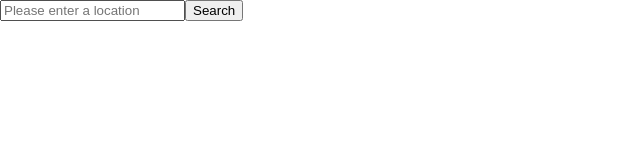
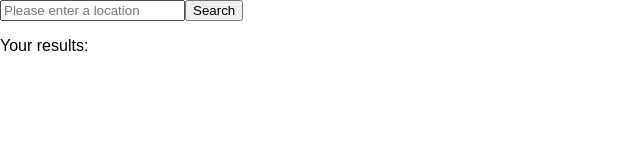
Before and after one commit to mwhittet/react-foursquare-search, a React (Create React App) app: page / in a window 1280 px wide. Shown: the top 160 px of the page, without its empty margins (0-640 px from the left). Built offline with nearby package versions, Linux system fonts and the light colour scheme.

Commit message:
Clear the input when a search is made + constructor added in.

```diff
--- a/src/components/Search.js
+++ b/src/components/Search.js
@@ -2,12 +2,22 @@ import React, { Component } from 'react';
 import '../css/app.css';
 
 class Search extends Component {
+  constructor() {
+    super();
+    this.submitSearch = this.submitSearch.bind(this);
+  }
+
   render() {
     return (
-      <form className="search" onSubmit={ (e) => this.submitSearch(e) }>
-        <input type="text" required placeholder="Please enter a location" ref={ (input) => { this.searchInput = input} } />
-        <button type="submit">Search</button>
-      </form>
+      <div>
+        <form className="search" onSubmit={ (e) => this.submitSearch(e) }>
+          <input type="text" required placeholder="Please enter a location" ref={ (input) => { this.searchInput = input} } />
+          <button type="submit">Search</button>
+        </form>
+
+        <p>Your results:</p>
+        <ul id="search-results"></ul>
+      </div>
     );
   } // render
 
@@ -18,6 +28,8 @@ class Search extends Component {
     var cleanValue = searchString.replace(/[&\/\\#,+()$~%.'":*?<>{}]/g, ''); // Next filter any special characters out.
     var finalValue = cleanValue.replace(/\s/g, '+'); // Join words with a + to make the query more friendly.
     console.log('Test input: ' +  finalValue);
+
+    document.getElementsByTagName('form')[0].reset(); // Clear the input for a new search.
   }
 }
 
```
